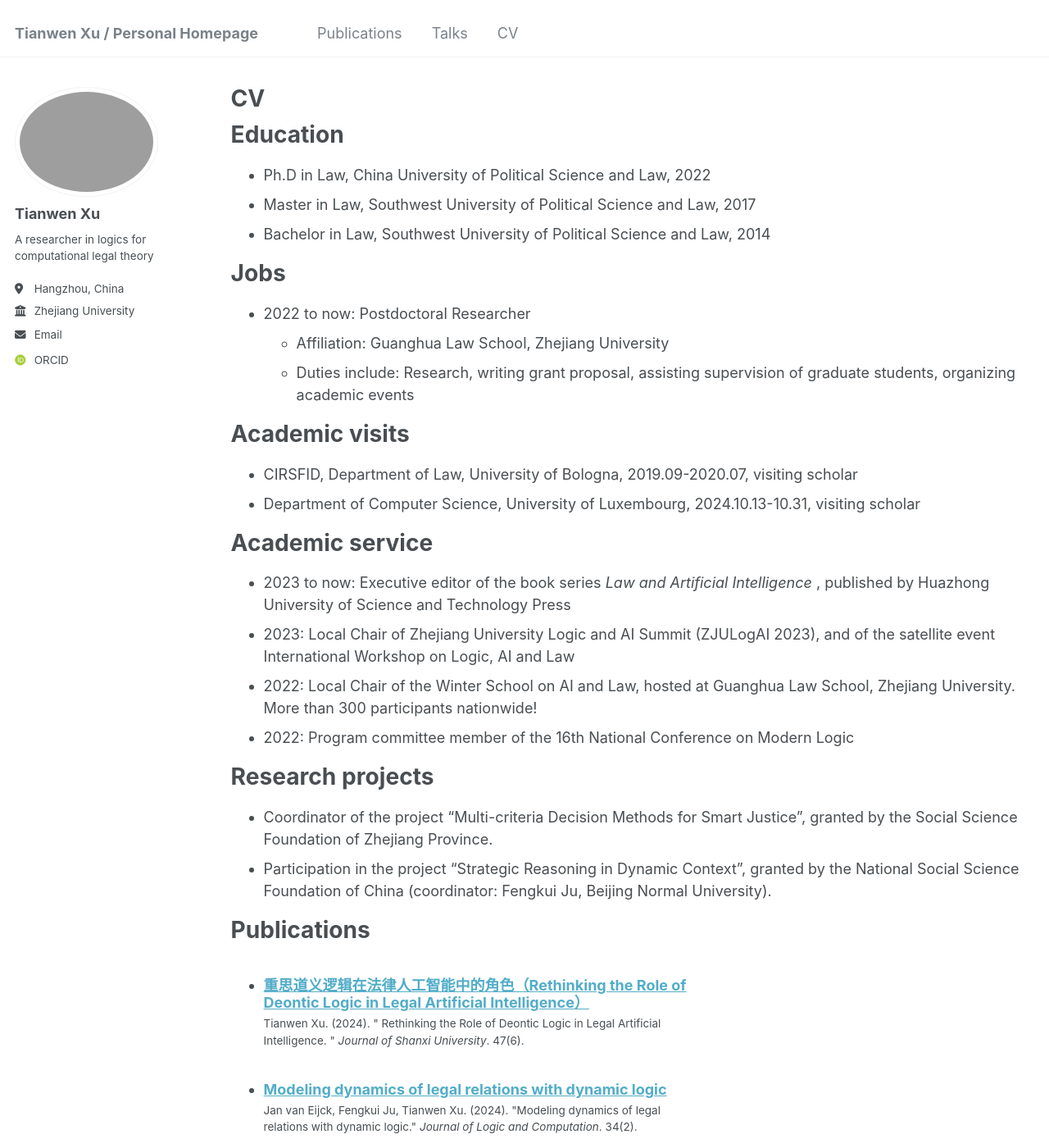
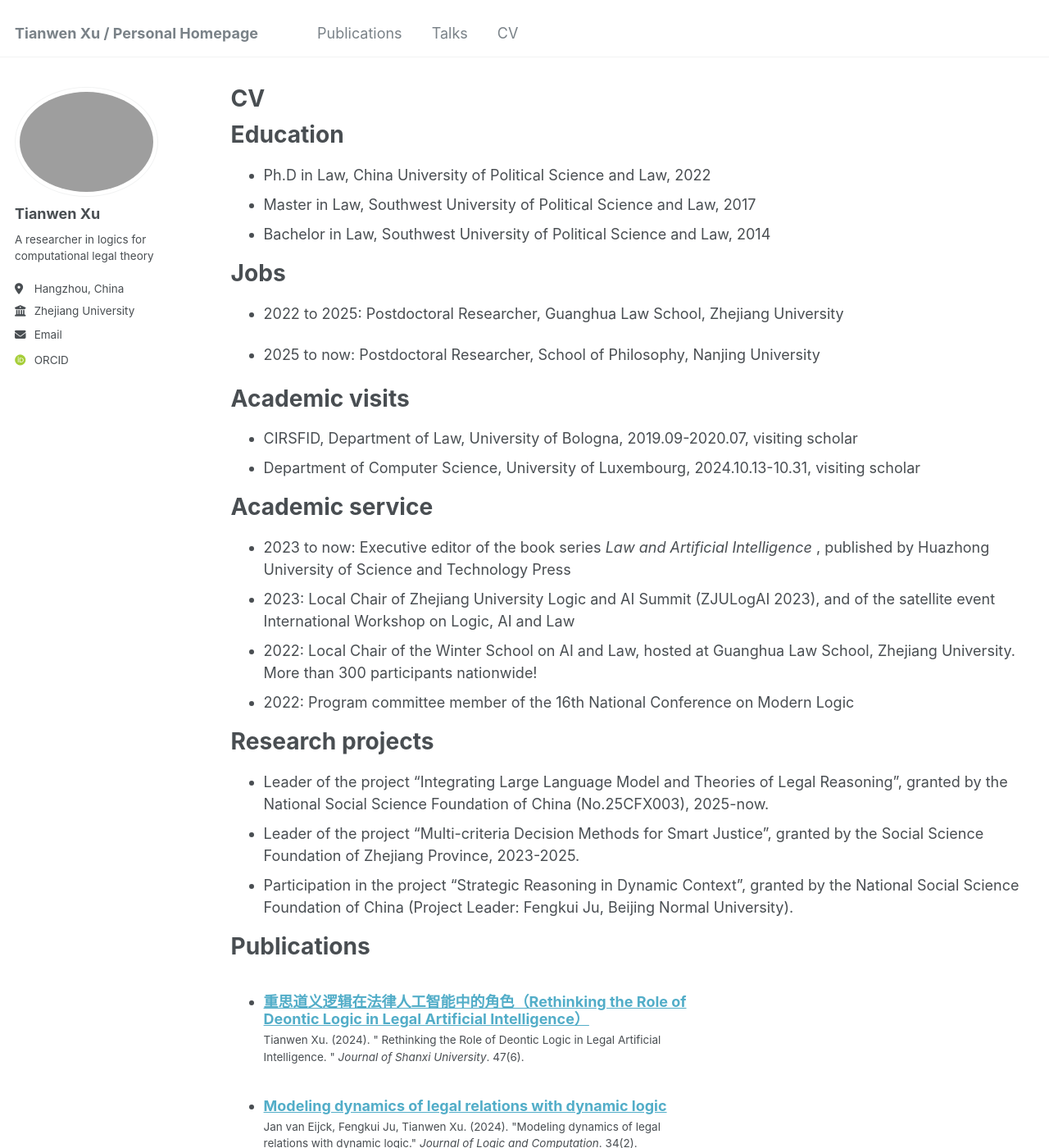
Before and after one commit to tianwenxu-lawlogic/tianwenxu-lawlogic.github.io, a Jekyll site: the page built from _pages/cv.md, in a window 1280 px wide and 1400 px high. Shown: the whole window at 82% size. Built offline with Jekyll 4.4.1, drawn with Linux system fonts in a browser that asks for light colours; some web fonts are replaced.

Commit message:
Update cv.md

```diff
--- a/_pages/cv.md
+++ b/_pages/cv.md
@@ -18,10 +18,9 @@ Education
 
 Jobs
 ======
-* 2022 to now: Postdoctoral Researcher
-  * Affiliation: Guanghua Law School, Zhejiang University
-  * Duties include: Research, writing grant proposal, assisting supervision of graduate students, organizing academic events
+* 2022 to 2025: Postdoctoral Researcher, Guanghua Law School, Zhejiang University
 
+* 2025 to now: Postdoctoral Researcher, School of Philosophy, Nanjing University
 
 Academic visits
 ======
@@ -39,8 +38,9 @@ Academic service
 
 Research projects
 ======
-* Coordinator of the project "Multi-criteria Decision Methods for Smart Justice", granted by the Social Science Foundation of Zhejiang Province.
-* Participation in the project "Strategic Reasoning in Dynamic Context", granted by the National Social Science Foundation of China (coordinator: Fengkui Ju, Beijing Normal University).
+* Leader of the project "Integrating Large Language Model and Theories of Legal Reasoning", granted by the National Social Science Foundation of China (No.25CFX003), 2025-now.
+* Leader of the project "Multi-criteria Decision Methods for Smart Justice", granted by the Social Science Foundation of Zhejiang Province, 2023-2025.
+* Participation in the project "Strategic Reasoning in Dynamic Context", granted by the National Social Science Foundation of China (Project Leader: Fengkui Ju, Beijing Normal University).
 
 
 Publications
```
